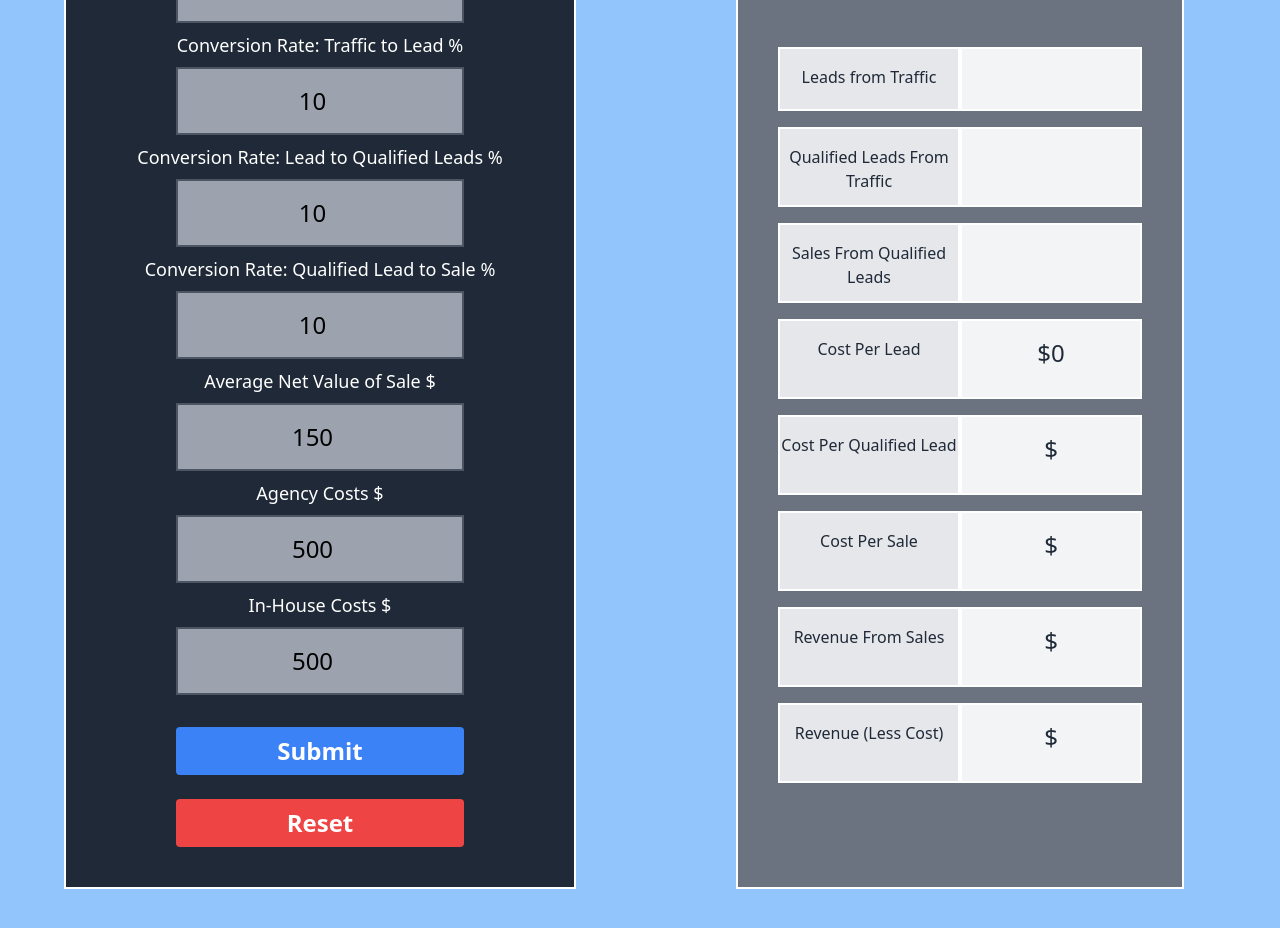
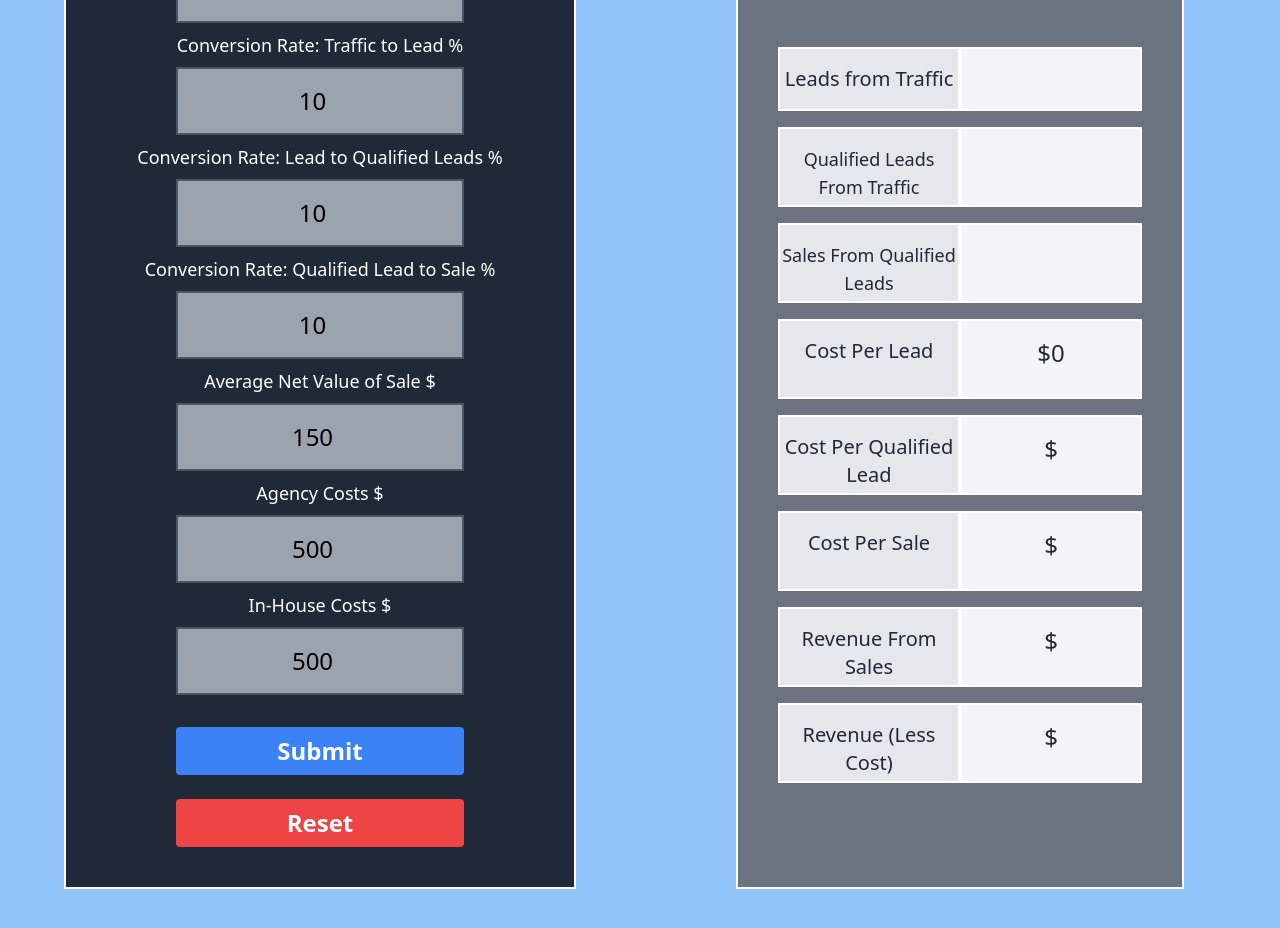
Before and after one commit to artofmayhem/seo-roi-calculator, a React (Create React App) app: page / in a window 1280 px wide. Shown: the part 824-1752 px from the top of the page. Built offline with nearby package versions, Linux system fonts and the light colour scheme.

Commit message:
final style adjustments font-size

```diff
--- a/src/components/FormContainer.js
+++ b/src/components/FormContainer.js
@@ -367,7 +367,7 @@ export default function FormContainer() {
           <div className={"flex flex-row justify-center align-center"}>
             <div
               className={
-                "flex align-center justify-center border-solid border-2 border-white my-2 py-4 w-60 h-16 bg-gray-200 text-gray-800 mx-auto text-center"
+                "flex align-center justify-center border-solid border-2 border-white my-2 py-4 w-60 h-16 bg-gray-200 text-gray-800 text-xl mx-auto text-center"
               }
             >
               <h5>Leads from Traffic</h5>
@@ -384,7 +384,7 @@ export default function FormContainer() {
           <div className={"flex flex-row justify-center align-center"}>
             <div
               className={
-                "flex align-center justify-center border-solid border-2 border-white my-2 py-4 w-60 h-20 bg-gray-200 text-gray-800 mx-auto text-center"
+                "flex align-center justify-center border-solid border-2 border-white my-2 py-4 w-60 h-20 bg-gray-200 text-gray-800 text-lg mx-auto text-center"
               }
             >
               <h5>Qualified Leads From Traffic</h5>
@@ -401,7 +401,7 @@ export default function FormContainer() {
           <div className={"flex flex-row justify-center align-center"}>
             <div
               className={
-                "flex align-center justify-center border-solid border-2 border-white my-2 py-4 w-60 h-20 bg-gray-200 text-gray-800 mx-auto text-center"
+                "flex align-center justify-center border-solid border-2 border-white my-2 py-4 w-60 h-20 bg-gray-200 text-gray-800 text-lg mx-auto text-center"
               }
             >
               <h5>Sales From Qualified Leads</h5>
@@ -418,7 +418,7 @@ export default function FormContainer() {
           <div className={"flex flex-row justify-center align-center"}>
             <div
               className={
-                "flex align-center justify-center border-solid border-2 border-white my-2 py-4 w-60 h-20 bg-gray-200 text-gray-800 mx-auto text-center"
+                "flex align-center justify-center border-solid border-2 border-white my-2 py-4 w-60 h-20 bg-gray-200 text-gray-800 text-xl mx-auto text-center"
               }
             >
               <h5>Cost Per Lead</h5>
@@ -437,7 +437,7 @@ export default function FormContainer() {
           <div className={"flex flex-row justify-center align-center"}>
             <div
               className={
-                "flex align-center justify-center border-solid border-2 border-white my-2 py-4 w-60 h-20 bg-gray-200 text-gray-800 mx-auto text-center"
+                "flex align-center justify-center border-solid border-2 border-white my-2 py-4 w-60 h-20 bg-gray-200 text-gray-800 text-xl mx-auto text-center"
               }
             >
               <h5>Cost Per Qualified Lead</h5>
@@ -455,7 +455,7 @@ export default function FormContainer() {
           <div className={"flex flex-row justify-center align-center"}>
             <div
               className={
-                "flex align-center justify-center border-solid border-2 border-white my-2 py-4 w-60 h-20 bg-gray-200 text-gray-800 mx-auto text-center"
+                "flex align-center justify-center border-solid border-2 border-white my-2 py-4 w-60 h-20 bg-gray-200 text-gray-800  text-xl mx-auto text-center"
               }
             >
               <h5>Cost Per Sale</h5>
@@ -473,7 +473,7 @@ export default function FormContainer() {
           <div className={"flex flex-row justify-center align-center"}>
             <div
               className={
-                "flex align-center justify-center border-solid border-2 border-white my-2 py-4 w-60 h-20 bg-gray-200 text-gray-800 mx-auto text-center"
+                "flex align-center justify-center border-solid border-2 border-white my-2 py-4 w-60 h-20 bg-gray-200 text-gray-800 mx-auto text-xl text-center"
               }
             >
               <h5>Revenue From Sales</h5>
@@ -491,7 +491,7 @@ export default function FormContainer() {
           <div className={"flex flex-row justify-center align-center"}>
             <div
               className={
-                "flex align-center justify-center border-solid border-2 border-white my-2 py-4 w-60 h-20 bg-gray-200 text-gray-800 mx-auto text-center"
+                "flex align-center justify-center border-solid border-2 border-white my-2 py-4 w-60 h-20 bg-gray-200 text-gray-800 text-xl mx-auto text-center"
               }
             >
               <h5>Revenue (Less Cost)</h5>
```
